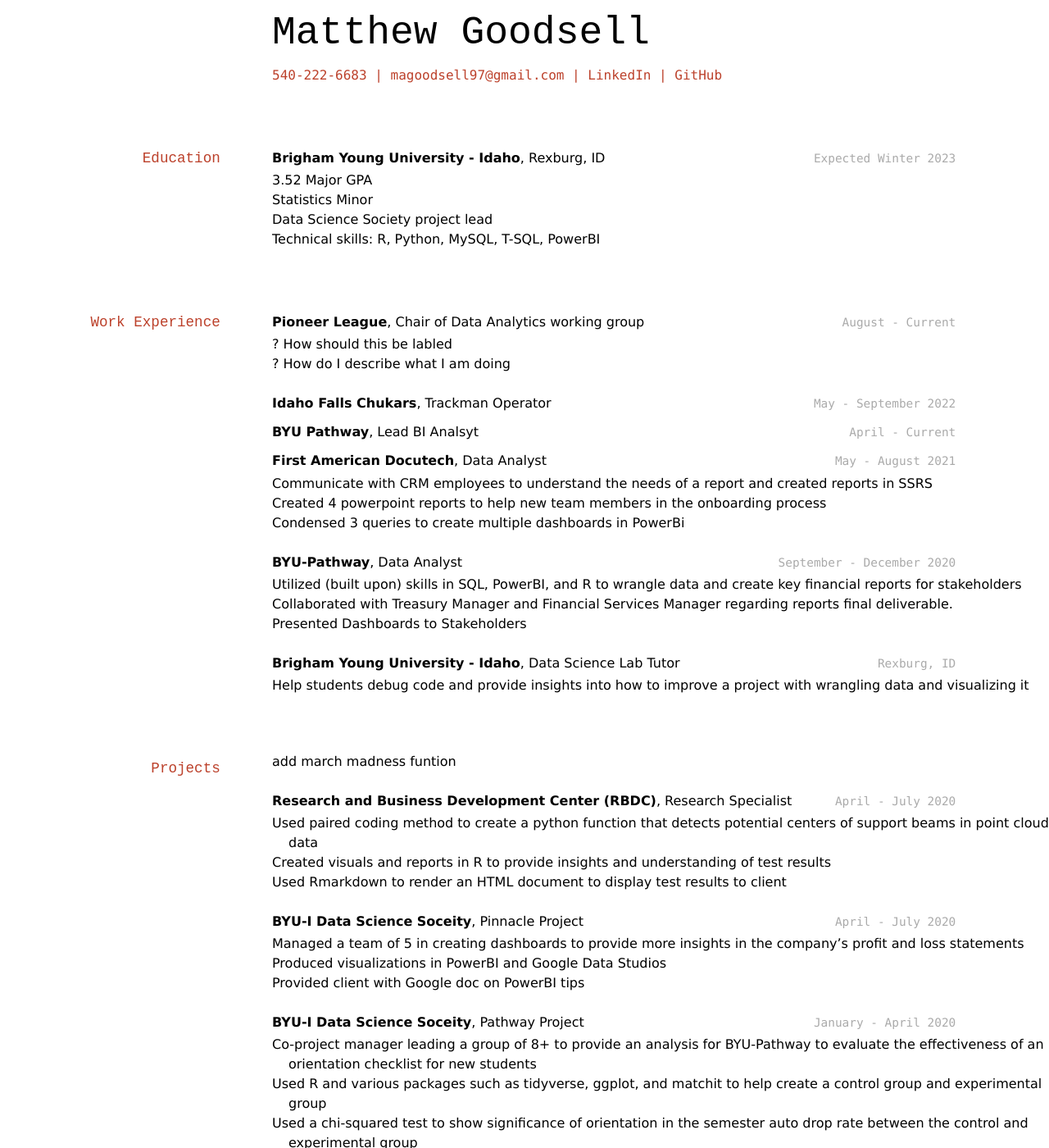
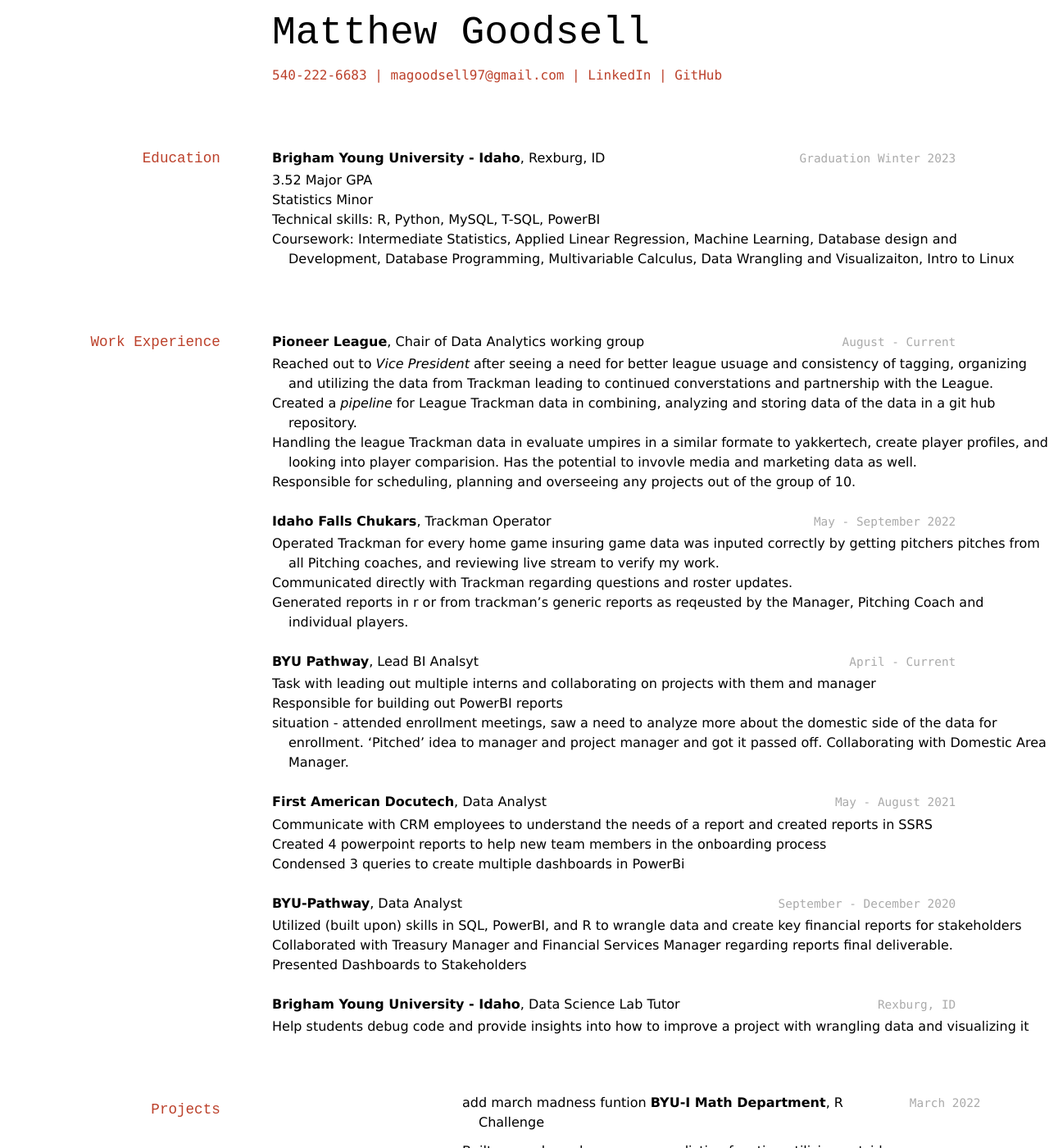
Before and after one commit to magoodsell/Matthew_Goodsell_resume, a Jekyll site: the page built from Offical_Resume/resume_guardians.md, in a window 1280 px wide and 1400 px high. Shown: the whole window at 82% size. Built offline with Jekyll 4.4.1, drawn with Linux system fonts in a browser that asks for light colours; some of the changed text lies outside the part shown.

Commit message:
Update resume_guardians.md

```diff
--- a/Offical_Resume/resume_guardians.md
+++ b/Offical_Resume/resume_guardians.md
@@ -13,37 +13,39 @@ title: Matthew Goodsell's Resume
 
 <!-- https://www.monique.tech/the-art-of-markdown -->
 
-
-
 ## Education
 
-
-`Expected Winter 2023`
+`Graduation Winter 2023`
 __Brigham Young University - Idaho__, Rexburg, ID
 
 - 3.52 Major GPA
 - Statistics Minor
-- Data Science Society project lead
 - Technical skills: R, Python, MySQL, T-SQL, PowerBI
-
-
+- Coursework: Intermediate Statistics, Applied Linear Regression, Machine Learning, Database design and Development, Database Programming, Multivariable Calculus, Data Wrangling and Visualizaiton, Intro to Linux
 
 ## Work Experience
 
 `August - Current`
 __Pioneer League__, Chair of Data Analytics working group
 
-* ? How should this be labled
-* ? How do I describe what I am doing
+* Reached out to *Vice President* after seeing a need for better league usuage and consistency of tagging, organizing and utilizing the data from Trackman leading to continued converstations and partnership with the League.
+* Created a *pipeline* for League Trackman data in combining, analyzing and storing data of the data in a git hub repository.
+* Handling the league Trackman data in evaluate umpires in a similar formate to yakkertech, create player profiles, and looking into player comparision. Has the potential to invovle media and marketing data as well.
+* Responsible for scheduling, planning and overseeing any projects out of the group of 10.
 
 `May - September 2022`
 __Idaho Falls Chukars__, Trackman Operator
 
+* Operated Trackman for every home game insuring game data was inputed correctly by getting pitchers pitches from all Pitching coaches, and reviewing live stream to verify my work.
+* Communicated directly with Trackman regarding questions and roster updates.
+* Generated reports in r or from trackman's generic reports as reqeusted by the Manager, Pitching Coach and individual players.
+
 `April - Current`
 __BYU Pathway__, Lead BI Analsyt
 
-
-
+* Task with leading out multiple interns and collaborating on projects with them and manager
+* Responsible for building out PowerBI reports
+* situation - attended enrollment meetings, saw a need to analyze more about the domestic side of the data for enrollment. 'Pitched' idea to manager and project manager and got it passed off. Collaborating with Domestic Area Manager.
 
 `May - August 2021`
 __First American Docutech__,  Data Analyst
@@ -67,6 +69,10 @@ __Brigham Young University - Idaho__, Data Science Lab Tutor
 ## Projects
 
 * add march madness funtion
+`March 2022`
+__BYU-I Math Department__, R Challenge
+
+* Built a march madness game prediction function utilizing outside data and a logistic regression to predict individual game winners. https://github.com/magoodsell/March_Madness_Predictor/blob/main/mmadness_predictor/mm_predictor.R
 
 `April - July 2020 `
 __Research and Business Development Center (RBDC)__, Research Specialist
@@ -74,15 +80,6 @@ __Research and Business Development Center (RBDC)__, Research Specialist
 * Used paired coding method to create a python function that detects potential centers of support beams in point cloud data
 * Created visuals and reports in R to provide insights and understanding of test results
 * Used Rmarkdown to render an HTML document to display test results to client
-
-
-`April - July 2020`
-__BYU-I Data Science Soceity__, Pinnacle Project
-
-* Managed a team of 5 in creating dashboards to provide more insights in the company’s profit and loss statements
-* Produced visualizations in PowerBI and Google Data Studios
-* Provided client with Google doc on PowerBI tips
-
 
 `January - April 2020`
 __BYU-I Data Science Soceity__, Pathway Project
@@ -102,13 +99,6 @@ __The Church of Jesus Christ of Latter-Day Saints__, Cape Coast, Ghana
 * Prepared and taught weekly training meetings and worked one on one with fellow volunteers
 
 
-`2014 - 2015`
-__The Boy Scouts Of America__, Culpepper, Virginia
-* Completed all merit badge requirements and projects to receive the highest ranking, the Eagle scout Award
-* Found and planned a service project leading over 15 volunteers to assemble antique looking benches along the trail path
-
-
-
 
 <!-- ### Footer
 
```
